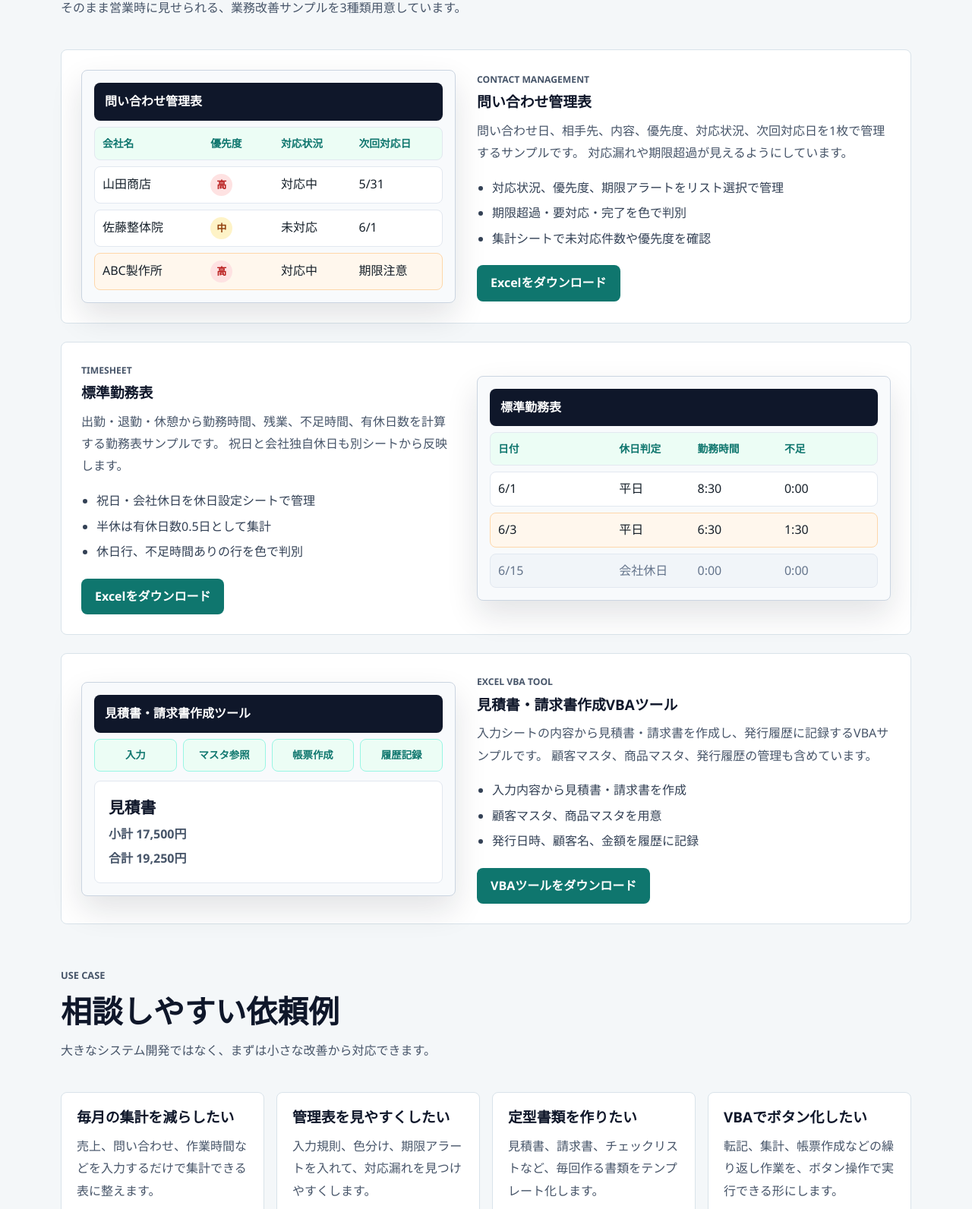
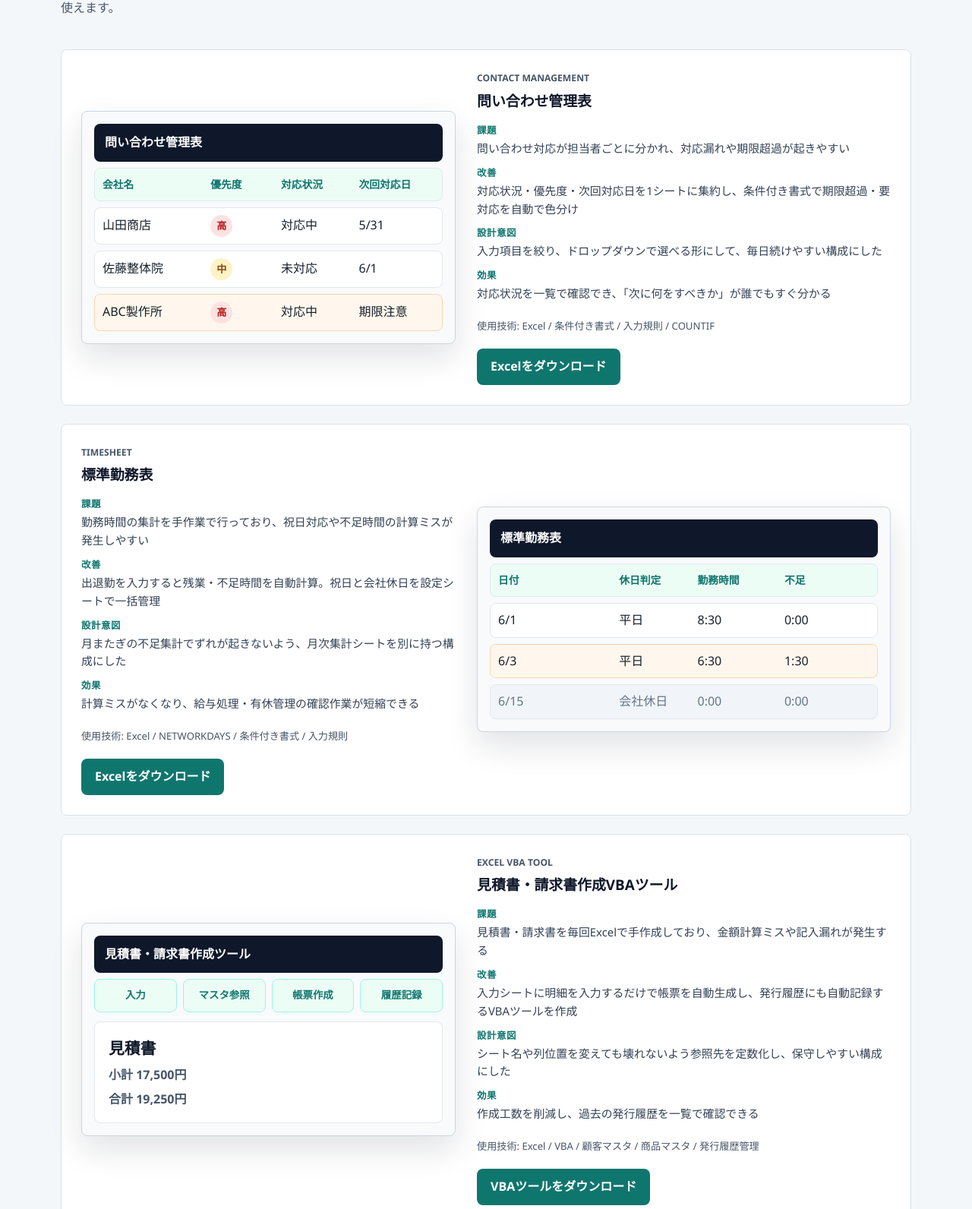
Before and after one commit to tarowoks-pixel/portfolio-site, a plain HTML site: page business-improvement-samples/index.html in a window 1280 px wide. Shown: the part 630-2222 px from the top of the page at 76% size. Drawn offline with Linux system fonts and the light colour scheme.

Commit message:
業務改善寄りにポートフォリオを再編集

```diff
--- a/business-improvement-samples/index.html
+++ b/business-improvement-samples/index.html
@@ -5,9 +5,9 @@
     <meta name="viewport" content="width=device-width, initial-scale=1.0" />
     <meta
       name="description"
-      content="Excel、VBA、管理表を使って中小企業・個人事業主の面倒な事務作業を減らす業務改善サンプル集です。"
+      content="組込み系エンジニアによるExcel・VBA業務改善事例集です。問い合わせ管理、勤務表、見積書・請求書VBAツールを課題解決の観点から紹介しています。"
     />
-    <title>業務改善サンプル | taro-apps Works</title>
+    <title>業務改善事例 | taro-apps Works</title>
     <link rel="stylesheet" href="./styles.css" />
   </head>
   <body>
@@ -17,7 +17,7 @@
         <span>taro-apps Works</span>
       </a>
       <nav class="site-nav" aria-label="主要メニュー">
-        <a href="#samples">サンプル</a>
+        <a href="#samples">事例</a>
         <a href="#usecase">依頼例</a>
         <a href="../index.html#works">制作実績</a>
         <a href="../index.html#contact">相談する</a>
@@ -27,11 +27,11 @@
     <main>
       <section class="overview-section">
         <div class="overview-copy">
-          <p class="eyebrow">Business Improvement Samples</p>
+          <p class="eyebrow">Business Improvement Cases</p>
           <h1>Excel・VBAで業務改善</h1>
           <p>
-            中小企業や個人事業主の現場で起きがちな、問い合わせ管理、勤務表、見積書・請求書作成を題材にした
-            業務改善サンプルです。大きなシステムを入れる前に、まずExcelで管理しやすくする想定で作っています。
+            中小企業や個人事業主の現場で起きがちな業務課題を題材に、Excel/VBAで改善した事例です。
+            課題の整理から設計・実装・動作確認まで一貫して対応しています。
           </p>
           <div class="overview-actions">
             <a class="primary-link" href="https://coconala.com/services/4257129" target="_blank" rel="noreferrer">業務改善ミニ診断を相談する</a>
@@ -58,9 +58,9 @@
 
       <section class="sample-list" id="samples">
         <div class="section-heading">
-          <p class="eyebrow">Samples</p>
-          <h2>作成サンプル</h2>
-          <p>そのまま営業時に見せられる、業務改善サンプルを3種類用意しています。</p>
+          <p class="eyebrow">Cases</p>
+          <h2>業務改善事例</h2>
+          <p>課題・改善・設計意図・効果の観点でまとめた業務改善事例です。ファイルはそのままダウンロードして使えます。</p>
         </div>
 
         <article class="sample-detail">
@@ -82,15 +82,25 @@
           <div class="sample-copy">
             <p class="work-type">Contact Management</p>
             <h3>問い合わせ管理表</h3>
-            <p>
-              問い合わせ日、相手先、内容、優先度、対応状況、次回対応日を1枚で管理するサンプルです。
-              対応漏れや期限超過が見えるようにしています。
-            </p>
-            <ul class="feature-list">
-              <li>対応状況、優先度、期限アラートをリスト選択で管理</li>
-              <li>期限超過・要対応・完了を色で判別</li>
-              <li>集計シートで未対応件数や優先度を確認</li>
-            </ul>
+            <dl class="case-detail">
+              <div>
+                <dt>課題</dt>
+                <dd>問い合わせ対応が担当者ごとに分かれ、対応漏れや期限超過が起きやすい</dd>
+              </div>
+              <div>
+                <dt>改善</dt>
+                <dd>対応状況・優先度・次回対応日を1シートに集約し、条件付き書式で期限超過・要対応を自動で色分け</dd>
+              </div>
+              <div>
+                <dt>設計意図</dt>
+                <dd>入力項目を絞り、ドロップダウンで選べる形にして、毎日続けやすい構成にした</dd>
+              </div>
+              <div>
+                <dt>効果</dt>
+                <dd>対応状況を一覧で確認でき、「次に何をすべきか」が誰でもすぐ分かる</dd>
+              </div>
+            </dl>
+            <p class="tech-tag">使用技術: Excel / 条件付き書式 / 入力規則 / COUNTIF</p>
             <a class="primary-link" href="./files/contact_management_sample.xlsx" download>Excelをダウンロード</a>
           </div>
         </article>
@@ -114,15 +124,25 @@
           <div class="sample-copy">
             <p class="work-type">Timesheet</p>
             <h3>標準勤務表</h3>
-            <p>
-              出勤・退勤・休憩から勤務時間、残業、不足時間、有休日数を計算する勤務表サンプルです。
-              祝日と会社独自休日も別シートから反映します。
-            </p>
-            <ul class="feature-list">
-              <li>祝日・会社休日を休日設定シートで管理</li>
-              <li>半休は有休日数0.5日として集計</li>
-              <li>休日行、不足時間ありの行を色で判別</li>
-            </ul>
+            <dl class="case-detail">
+              <div>
+                <dt>課題</dt>
+                <dd>勤務時間の集計を手作業で行っており、祝日対応や不足時間の計算ミスが発生しやすい</dd>
+              </div>
+              <div>
+                <dt>改善</dt>
+                <dd>出退勤を入力すると残業・不足時間を自動計算。祝日と会社休日を設定シートで一括管理</dd>
+              </div>
+              <div>
+                <dt>設計意図</dt>
+                <dd>月またぎの不足集計でずれが起きないよう、月次集計シートを別に持つ構成にした</dd>
+              </div>
+              <div>
+                <dt>効果</dt>
+                <dd>計算ミスがなくなり、給与処理・有休管理の確認作業が短縮できる</dd>
+              </div>
+            </dl>
+            <p class="tech-tag">使用技術: Excel / NETWORKDAYS / 条件付き書式 / 入力規則</p>
             <a class="primary-link" href="./files/standard_timesheet_sample.xlsx" download>Excelをダウンロード</a>
           </div>
         </article>
@@ -145,15 +165,25 @@
           <div class="sample-copy">
             <p class="work-type">Excel VBA Tool</p>
             <h3>見積書・請求書作成VBAツール</h3>
-            <p>
-              入力シートの内容から見積書・請求書を作成し、発行履歴に記録するVBAサンプルです。
-              顧客マスタ、商品マスタ、発行履歴の管理も含めています。
-            </p>
-            <ul class="feature-list">
-              <li>入力内容から見積書・請求書を作成</li>
-              <li>顧客マスタ、商品マスタを用意</li>
-              <li>発行日時、顧客名、金額を履歴に記録</li>
-            </ul>
+            <dl class="case-detail">
+              <div>
+                <dt>課題</dt>
+                <dd>見積書・請求書を毎回Excelで手作成しており、金額計算ミスや記入漏れが発生する</dd>
+              </div>
+              <div>
+                <dt>改善</dt>
+                <dd>入力シートに明細を入力するだけで帳票を自動生成し、発行履歴にも自動記録するVBAツールを作成</dd>
+              </div>
+              <div>
+                <dt>設計意図</dt>
+                <dd>シート名や列位置を変えても壊れないよう参照先を定数化し、保守しやすい構成にした</dd>
+              </div>
+              <div>
+                <dt>効果</dt>
+                <dd>作成工数を削減し、過去の発行履歴を一覧で確認できる</dd>
+              </div>
+            </dl>
+            <p class="tech-tag">使用技術: Excel / VBA / 顧客マスタ / 商品マスタ / 発行履歴管理</p>
             <a class="primary-link" href="./files/quote_invoice_vba_tool.xlsm" download>VBAツールをダウンロード</a>
           </div>
         </article>
--- a/business-improvement-samples/styles.css
+++ b/business-improvement-samples/styles.css
@@ -229,6 +229,38 @@ h3 {
   gap: 8px;
   margin: 18px 0 22px;
   padding-left: 20px;
+}
+
+.case-detail {
+  display: grid;
+  gap: 10px;
+  margin: 16px 0 18px;
+}
+
+.case-detail > div {
+  display: grid;
+  gap: 2px;
+}
+
+.case-detail dt {
+  color: #0f766e;
+  font-size: 0.78rem;
+  font-weight: 700;
+  letter-spacing: 0.04em;
+  text-transform: uppercase;
+}
+
+.case-detail dd {
+  color: #334155;
+  font-size: 0.93rem;
+  line-height: 1.6;
+  margin: 0;
+}
+
+.tech-tag {
+  color: #64748b;
+  font-size: 0.82rem;
+  margin: 0 0 18px;
 }
 
 .primary-link {
```
Also changed, not shown: index.html (+30 -30 lines).
